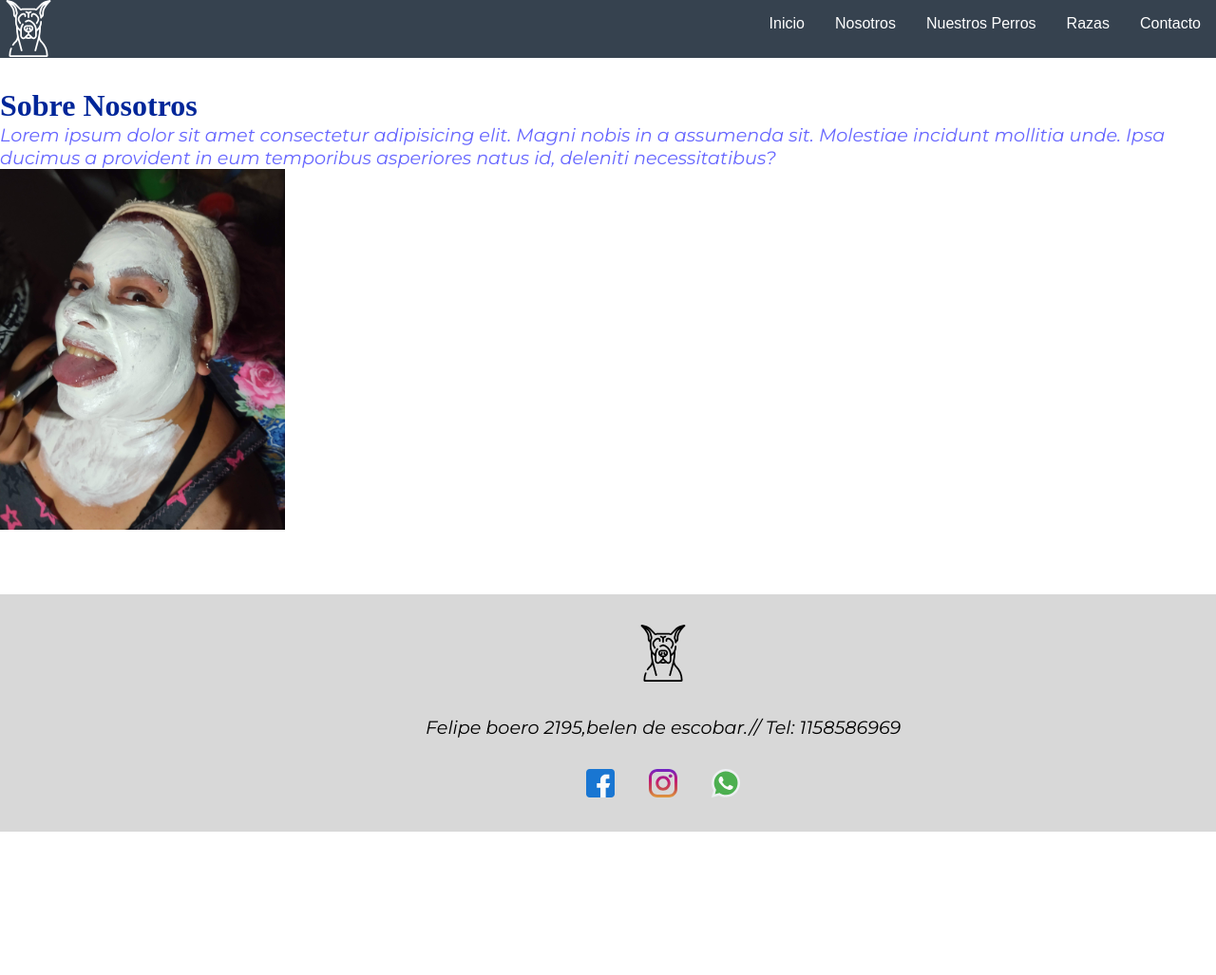
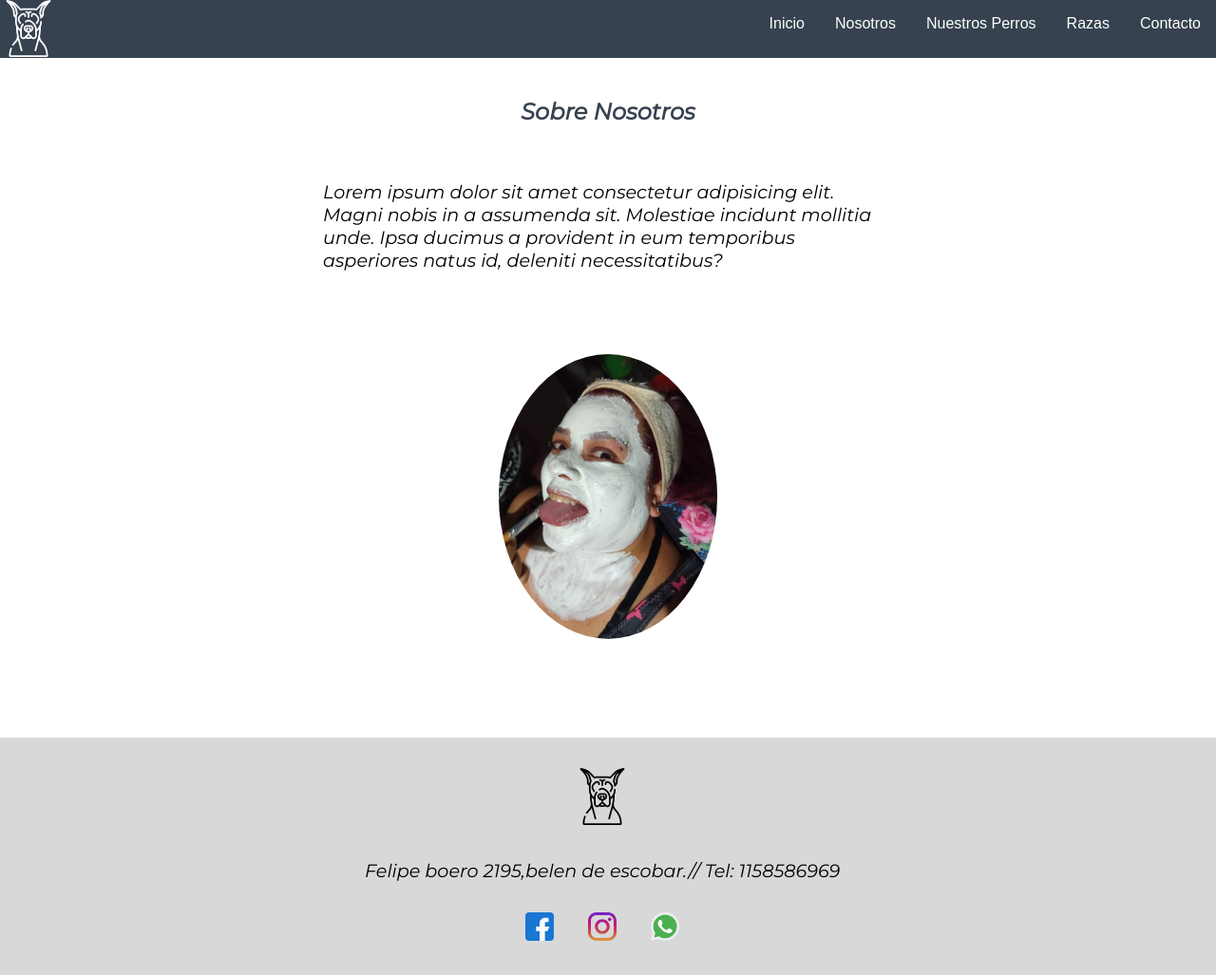
Before and after one commit to jpalomino92/TheGreatParadise, a plain HTML site: page nosotros.html in a window 1280 px wide. Shown: the whole page at 95% size. Before the commit the page ends 876 px from the top, so only its background shows below. Drawn offline with Linux system fonts and the light colour scheme; a web font is replaced by a local one.

Commit message:
se termino la pagina de sobre nosotros

```diff
--- a/nosotros.html
+++ b/nosotros.html
@@ -24,17 +24,20 @@
         </nav>
     </header>
 
-    <main class="principal">
-        <div>
+    <section class="principal">
+
+        <div class="principalTitulo">
             <h1 class="titulos">Sobre Nosotros</h1>
         </div>
-        <div>
+
+        <div class="principalParragraph">
             <p >Lorem ipsum dolor sit amet consectetur adipisicing elit. Magni nobis in a assumenda sit. Molestiae incidunt mollitia unde. Ipsa ducimus a provident in eum temporibus asperiores natus id, deleniti necessitatibus?</p>
         </div>
-        <div>
+
+        <div class="principalImage">
             <img src="/Imagenes/nosotros/me.jpg" alt="" class="Me">
         </div>
-    </main>
+    </section>
 
 
     <footer>
--- a/style.css
+++ b/style.css
@@ -1,6 +1,7 @@
 *{
     margin: 0;
     padding: 0;
+
 }
 /*Index's CSS*/
 header{
@@ -94,7 +95,7 @@ footer{
     background-color: #d8d8d8;
 }
 .pie{
-    margin-left: 35%;
+    margin-left: 30%;
     display: flex;
     flex-flow: column;
     align-items: center;
@@ -118,17 +119,45 @@ p{
     font-size:  1.2em;
 }
 /* nosotros's CSS */
+
 .titulos{
-    color : #002699;
+    font-family: 'Montserrat', sans-serif;
+    color: #36424f;
 }
 
 .principal{
     margin-top: 2rem;
-    color:#6666ff
+    display:grid;
+    grid-template-columns: 600px;
+    grid-template-rows: 50px 150px 380px;
+    grid-row-gap: 20px;
+    justify-content: center;
+    align-items: center;
+}
+.principalTitulo{
+    display: flex;
+    justify-content: center;
+    align-items: center;
+
+}
+.principalParragraph{
+    display: flex;
+    justify-content: center;
+    align-items: center;
+    font-family: 'Montserrat', sans-serif;
+
+
+}
+.principalImage{
+    display: flex;
+    justify-content: center;
+    align-items: center;
+}
+.principalImage img{
+    border-radius: 100%;
 }
 
-
 .Me{
-    width:300px;
-    height:380px;
+    width:230px;
+    height:300px;
 }
```
